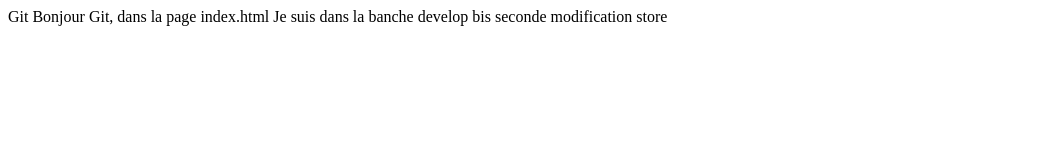
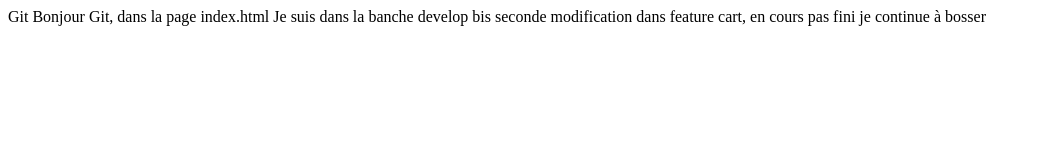
Before and after one commit to refschool/gitcours, a plain HTML site: page index.html in a window 1280 px wide. Shown: the whole page, without its empty margins (0-1041 px from the left). Drawn offline with Linux system fonts and the light colour scheme.

Commit message:
stash fini

```diff
--- a/index.html
+++ b/index.html
@@ -6,8 +6,8 @@
     Bonjour Git, dans la page index.html
     Je suis dans la banche develop bis
     seconde modification
-    store
-
+    dans feature cart, en cours pas fini
+    je continue à bosser
 </body>
 
 </html>
```
